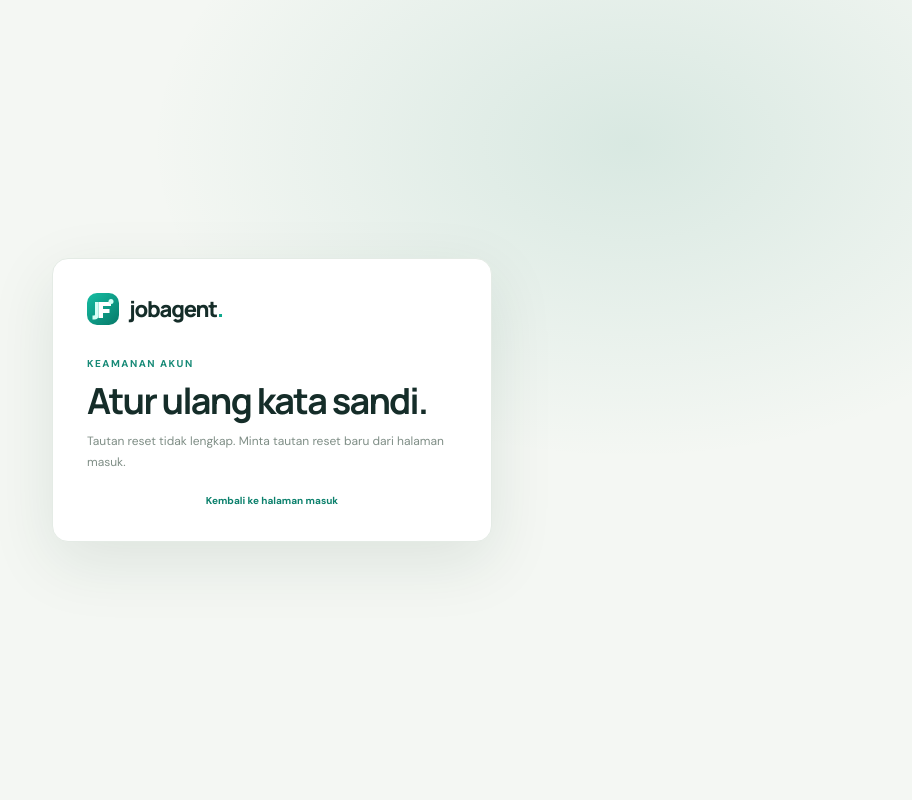
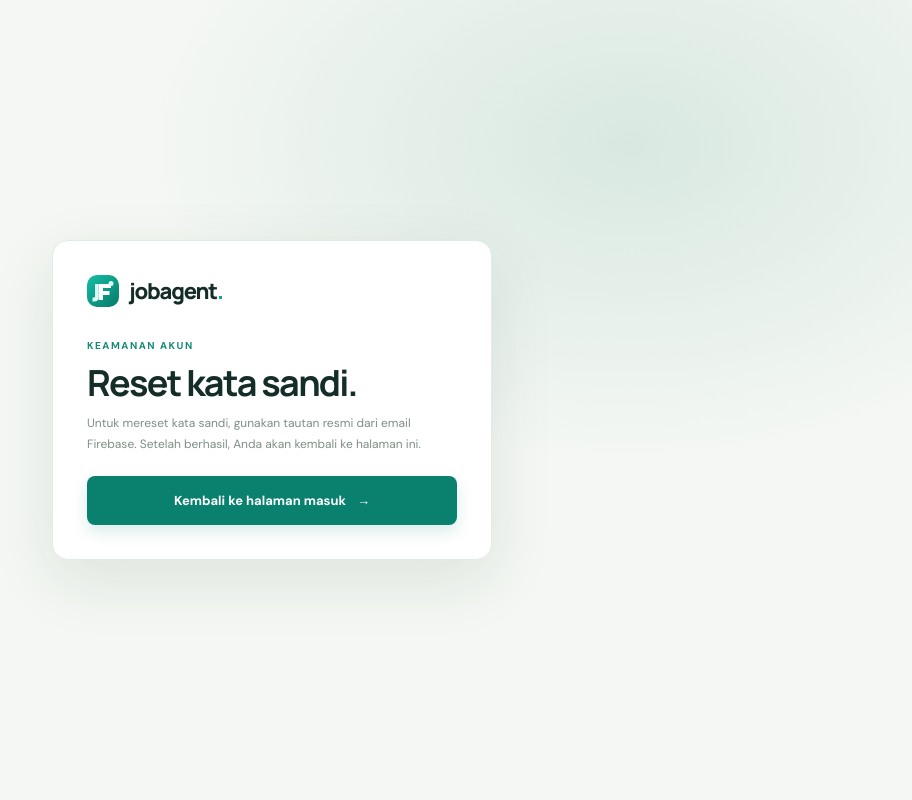
Before and after one commit to atifnaufalh/JobApps, a Laravel app: page /password/reset in a window 1280 px wide. Shown: the whole page, without its empty margins (368-1280 px from the left). Run offline with Laravel 12, Linux system fonts and the light colour scheme.

Commit message:
Use Firebase hosted password reset handler
Pass an authorized Railway continue URL to Firebase password reset email, then show a JobAgent confirmation page. Remove the unsupported custom-handler reset form.

Co-authored-by: Copilot <223556219+Copilot@users.noreply.github.com>

```diff
--- a/app/Http/Controllers/AuthController.php
+++ b/app/Http/Controllers/AuthController.php
@@ -19,15 +19,10 @@ use Throwable;
 
 class AuthController extends Controller
 {
-    public function passwordResetPage()
+    public function passwordResetPage(Request $request)
     {
         return response()->view('password-reset', [
-            'firebaseConfig' => [
-                'apiKey' => config('services.firebase.api_key'),
-                'authDomain' => config('services.firebase.auth_domain'),
-                'projectId' => config('services.firebase.project_id'),
-                'appId' => config('services.firebase.app_id'),
-            ],
+            'resetComplete' => $request->query('status') === 'complete',
         ])->header('Cache-Control', 'no-store, private')
             ->header('Referrer-Policy', 'no-referrer');
     }
--- a/public/css/effects.css
+++ b/public/css/effects.css
@@ -77,4 +77,5 @@ button:disabled{cursor:wait;opacity:.76}
 .reset-card h1{font-size:clamp(27px,7vw,36px);letter-spacing:-1.7px;line-height:1.15;margin:10px 0}
 .reset-intro{margin:0 0 22px;color:#7f8e86;font-size:12px;line-height:1.7}
 .reset-card .auth-form{display:grid;gap:13px}.reset-footer{margin:22px 0 0;text-align:center;font-size:10px}.reset-footer a{color:#0b806c;font-weight:700}
+.reset-login-link{display:flex;text-decoration:none}
 @media(max-width:500px){.reset-page{padding:15px}.reset-card{padding:26px 21px;border-radius:13px}}
--- a/public/js/password-reset.js
+++ /dev/null
@@ -1,99 +0,0 @@
-const resetForm = document.getElementById("reset-form");
-const resetMessage = document.getElementById("reset-message");
-const resetError = document.getElementById("reset-error");
-const query = new URLSearchParams(window.location.search);
-const actionCode = query.get("oobCode");
-
-function showResetError(message) {
-  resetError.textContent = message;
-  resetError.hidden = false;
-}
-
-function firebaseErrorMessage(error) {
-  const messages = {
-    "auth/expired-action-code": "Tautan reset sudah kedaluwarsa. Minta tautan reset baru dari halaman masuk.",
-    "auth/invalid-action-code": "Tautan reset tidak valid atau sudah pernah digunakan.",
-    "auth/user-disabled": "Akun ini telah dinonaktifkan.",
-    "auth/user-not-found": "Akun Firebase tidak ditemukan.",
-    "auth/weak-password": "Gunakan kata sandi dengan minimal 6 karakter.",
-    "auth/unauthorized-domain": "Domain halaman reset belum diizinkan di Firebase Authentication.",
-    "auth/operation-not-allowed": "Aktifkan metode Email/Password di Firebase Authentication.",
-  };
-  return messages[error.code] || "Tautan reset tidak dapat diproses. Minta tautan baru dan coba kembali.";
-}
-
-async function loadResetForm() {
-  if (query.get("mode") !== "resetPassword" || !actionCode) {
-    resetMessage.textContent = "Tautan reset tidak lengkap. Minta tautan reset baru dari halaman masuk.";
-    return null;
-  }
-
-  try {
-    const [{ getApps, initializeApp }, { getAuth, verifyPasswordResetCode }] = await Promise.all([
-      import("https://www.gstatic.com/firebasejs/11.4.0/firebase-app.js"),
-      import("https://www.gstatic.com/firebasejs/11.4.0/firebase-auth.js"),
-    ]);
-    const app = getApps().find((item) => item.name === "jobagent-browser")
-      || initializeApp(window.JobAgent.config, "jobagent-browser");
-    const auth = getAuth(app);
-    const email = await verifyPasswordResetCode(auth, actionCode);
-    document.getElementById("reset-email").value = email;
-    resetMessage.textContent = "Buat kata sandi baru untuk mengamankan akun JobAgent Anda.";
-    resetForm.hidden = false;
-    return { auth, email };
-  } catch (error) {
-    resetMessage.textContent = firebaseErrorMessage(error);
-    return null;
-  }
-}
-
-const resetContextPromise = loadResetForm();
-
-resetForm.addEventListener("submit", async (event) => {
-  event.preventDefault();
-  resetError.hidden = true;
-  const password = document.getElementById("new-password").value;
-  const confirmation = document.getElementById("confirm-password").value;
-  if (password !== confirmation) {
-    showResetError("Konfirmasi kata sandi tidak sama.");
-    return;
-  }
-
-  const submit = document.getElementById("reset-submit");
-  submit.disabled = true;
-  document.getElementById("reset-message").textContent = "Memperbarui kata sandi dan menyiapkan sesi akun...";
-  try {
-    const context = await resetContextPromise;
-    if (!context) throw new Error("Tautan reset tidak lagi valid. Minta tautan reset baru.");
-
-    const { confirmPasswordReset, signInWithEmailAndPassword } = await import("https://www.gstatic.com/firebasejs/11.4.0/firebase-auth.js");
-    await confirmPasswordReset(context.auth, actionCode, password);
-    const user = (await signInWithEmailAndPassword(context.auth, context.email, password)).user;
-    await user.reload();
-    if (!user.emailVerified) {
-      throw new Error("Kata sandi diperbarui. Verifikasi email akun sebelum masuk ke JobAgent.");
-    }
-
-    const idToken = await user.getIdToken(true);
-    const response = await fetch("/api/auth/firebase-session", {
-      method: "POST",
-      headers: {
-        Accept: "application/json",
-        "Content-Type": "application/json",
-        "X-CSRF-TOKEN": document.querySelector('meta[name="csrf-token"]').content,
-        "X-Requested-With": "XMLHttpRequest",
-        Authorization: `Bearer ${idToken}`,
-      },
-      body: JSON.stringify({ mode: "login" }),
-    });
-    const result = await response.json();
-    if (!response.ok) throw new Error(result.error || "Tidak dapat membuat sesi JobAgent.");
-
-    window.location.assign(result.user.role === "admin" ? "/admin" : "/");
-  } catch (error) {
-    showResetError(error.code ? firebaseErrorMessage(error) : error.message);
-    document.getElementById("reset-message").textContent = "Periksa kembali kata sandi baru Anda.";
-  } finally {
-    submit.disabled = false;
-  }
-});
--- a/public/sw.js
+++ b/public/sw.js
@@ -1,5 +1,5 @@
 const CACHE_NAME = "jobagent-static-v4";
-const ASSETS = ["/css/app.css", "/css/effects.css", "/js/app.js", "/js/applications.js", "/js/admin.js", "/js/password-reset.js", "/jobagent-mark.svg", "/manifest.webmanifest"];
+const ASSETS = ["/css/app.css", "/css/effects.css", "/js/app.js", "/js/applications.js", "/js/admin.js", "/jobagent-mark.svg", "/manifest.webmanifest"];
 
 self.addEventListener("install", (event) => {
   event.waitUntil(caches.open(CACHE_NAME).then((cache) => cache.addAll(ASSETS)));
--- a/resources/views/password-reset.blade.php
+++ b/resources/views/password-reset.blade.php
@@ -9,26 +9,17 @@
     <link rel="icon" type="image/svg+xml" href="{{ asset('jobagent-mark.svg') }}">
     <link rel="stylesheet" href="{{ asset('css/app.css') }}">
     <link rel="stylesheet" href="{{ asset('css/effects.css') }}">
-    <title>Atur ulang kata sandi — JobAgent</title>
+    <title>{{ $resetComplete ? 'Kata sandi diperbarui' : 'Reset kata sandi' }} — JobAgent</title>
 </head>
 <body>
     <main class="reset-page">
         <section class="reset-card" aria-labelledby="reset-title">
             <a class="brand" href="/"><img src="{{ asset('jobagent-mark.svg') }}" alt=""><span>jobagent<span class="brand-dot">.</span></span></a>
-            <span class="section-kicker">KEAMANAN AKUN</span>
-            <h1 id="reset-title">Atur ulang kata sandi.</h1>
-            <p class="reset-intro" id="reset-message">Memeriksa tautan reset dari email...</p>
-            <form class="auth-form" id="reset-form" hidden>
-                <label>Email akun<input id="reset-email" type="email" readonly autocomplete="email"></label>
-                <label>Kata sandi baru<input id="new-password" type="password" required minlength="6" maxlength="128" autocomplete="new-password" placeholder="Minimal 6 karakter"></label>
-                <label>Konfirmasi kata sandi<input id="confirm-password" type="password" required minlength="6" maxlength="128" autocomplete="new-password" placeholder="Ulangi kata sandi baru"></label>
-                <p class="form-error" id="reset-error" hidden></p>
-                <button class="button auth-submit" id="reset-submit" type="submit">Simpan kata sandi <span>→</span></button>
-            </form>
-            <p class="reset-footer"><a href="/?login=account">Kembali ke halaman masuk</a></p>
+            <span class="section-kicker">{{ $resetComplete ? 'RESET BERHASIL' : 'KEAMANAN AKUN' }}</span>
+            <h1 id="reset-title">{{ $resetComplete ? 'Kata sandi diperbarui.' : 'Reset kata sandi.' }}</h1>
+            <p class="reset-intro">{{ $resetComplete ? 'Kata sandi Firebase Anda berhasil diubah. Masuk kembali menggunakan email dan kata sandi baru untuk membuka dashboard JobAgent.' : 'Untuk mereset kata sandi, gunakan tautan resmi dari email Firebase. Setelah berhasil, Anda akan kembali ke halaman ini.' }}</p>
+            <a class="button auth-submit reset-login-link" href="/?login=account">{{ $resetComplete ? 'Masuk ke JobAgent' : 'Kembali ke halaman masuk' }} <span>→</span></a>
         </section>
     </main>
-    <script>window.JobAgent = {config: @json($firebaseConfig)};</script>
-    <script src="{{ asset('js/password-reset.js') }}" defer></script>
 </body>
 </html>
```
Also changed, not shown: README.md, public/js/app.js.
